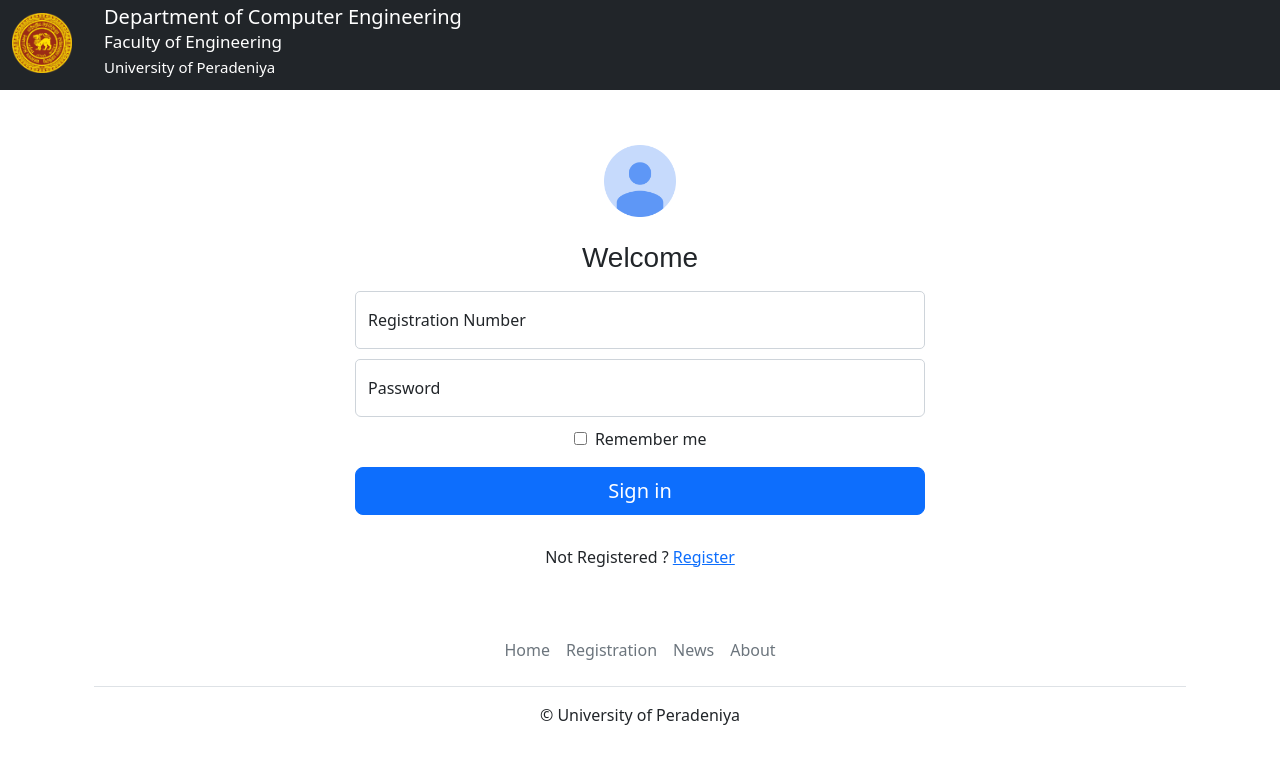
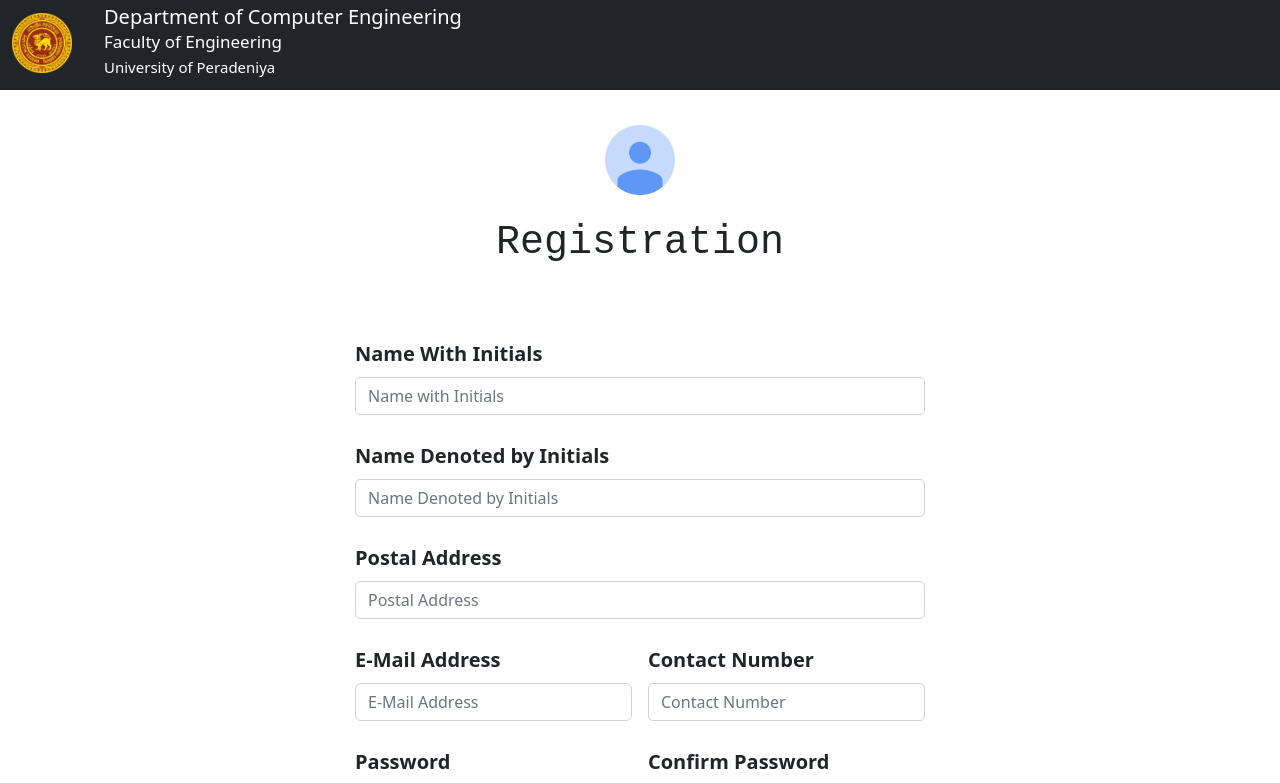
Before and after one commit to JeewanthaUdeshika/e18-co227-postgraduate-student-management-system, a React (Create React App) app in the folder front-end/: page / in a window 1280 px wide. Shown: the top 783 px of the page. Built offline with nearby package versions, Linux system fonts and the light colour scheme.

Commit message:
Function for password checking is implented on basic registration page

```diff
--- a/front-end/src/components/login.jsx
+++ b/front-end/src/components/login.jsx
@@ -1,5 +1,4 @@
 import React, { Component } from 'react';   // Import React
-import '../styles/login.css';              // Import styles of login
 import login from '../images/login.png';    // Import Login image
 
 
@@ -10,9 +9,15 @@ class Login extends Component {
     render() {
         return (
 
-          <body class="text-center" >
+          <body class="text-center" style={{
+            display: 'block',
+            alignItems: 'center',
+            paddingTop: '40px',
+            paddingBottom: '40px'
 
-            <main class="form-signin w-100 m-auto">
+          }}>
+
+            <main class="form-signin w-100 m-auto" style={{maxWidth: '330px', padding: '5px'}}>
               <form >
 
 
@@ -20,7 +25,7 @@ class Login extends Component {
 
                 <h1 class="h3 mb-3 fw-normal" style={{ fontFamily: 'sans-serif'}}>Welcome</h1>
 
-                <div class="form-floating">
+                <div class="form-floating" style={{zIndex: '2'}}>
                   <input type="text" class="form-control" id="floatingInput" placeholder="Registration Number"/>
                   <label for="floatingInput">Registration Number</label>
                 </div>
@@ -31,7 +36,7 @@ class Login extends Component {
                   <label for="floatingPassword">Password</label>
                 </div>
 
-                <div class="checkbox mb-3" style={{alignItems: 'center'}}>
+                <div class="checkbox mb-3" style={{alignItems: 'center', marginTop:'10px'}}>
                   <label>
                     <input type="checkbox" value="remember-me"/>
                     &nbsp; Remember me
--- a/front-end/src/components/register.jsx
+++ b/front-end/src/components/register.jsx
@@ -9,19 +9,60 @@ class Registration extends Component {
     }
 
 
+    state = {
+      password: null,
+      confirmedPassword: null,
+      registrationStatus: null
+    }
+
+
     // Handling form with changes of registered state
     handelRegChange = (regState) => {
-      let selectedState = regState.target.value;      // Variable for get selected state
+      let selectedState = regState.target.value;                    // Variable for get selected state
+      this.setState({registrationStatus: regState.target.value});   // Set registered Student Attribute of state
       console.log(selectedState);
 
       if(selectedState === "registered"){
-        console.log("Registered is Selected")
+        console.log("Registered is Selected");
+        this.passwordCheck();
         }
 
       else{
-        console.log("Provisional is selected")
+        console.log("Provisional is selected");
+        this.passwordCheck();
       }
 
+    }
+
+
+    // Function to get input password
+    getPassword =(event) => {
+      let password = event.target.value;                // Get the entered Passowrd
+      this.setState({password: event.target.value});    // Set password attribute of state
+    }
+
+
+    // Function to get input confirmed password
+    getConfirmed =(event) => {
+      let confirmedPassword = event.target.value;             // Get the entered Confirmed Passowrd
+      this.setState({confirmedPassword: event.target.value}); // Set confirmed password value of state
+    }
+
+
+    // Check whether both password inputs are same or not
+    passwordCheck = (event) =>{
+      let password = this.state.password;                     // Get entered paswword
+      let confirmedPassword = this.state.confirmedPassword;   // Get Confirmed password
+
+      if(password === confirmedPassword){
+        // ToDo: implement task when both password inputs are same
+        console.log('Access granted');
+      }
+
+      else{
+        // ToDo: implement task for incorrected password verification
+        console.log("Incorrect Password");
+      }
     }
 
 
@@ -82,13 +123,13 @@ class Registration extends Component {
 
                 <div class="col-md-6"  style={{fontSize: '20px', fontWeight: 'bold'}}>
                   <label for="password" class="form-label">Password</label>
-                  <input type="password" class="form-control" id="password" placeholder="Password" required/>
+                  <input type="password" class="form-control" id="password" placeholder="Password" onChange={this.getPassword} required/>
                 </div>
 
 
                 <div class="col-md-6"  style={{fontSize: '20px', fontWeight: 'bold'}}>
                   <label for="confirmedPassword" class="form-label">Confirm Password</label>
-                  <input type="password" class="form-control" id="confirmedPassword" placeholder="Confirm Password" required/>
+                  <input type="password" class="form-control" id="confirmedPassword" placeholder="Confirm Password" onChange={this.getConfirmed} required/>
                 </div>
 
 
@@ -124,6 +165,7 @@ class Registration extends Component {
                 </body>
 
               </form>
+
             </main>
           //</body>
 
@@ -143,110 +185,3 @@ export default Registration;
                 </div>
 
                 */
-
-
-/*
-js code for Regsistered Students
-*/
-
-
-/*
-
-                <div class="form-floating">
-                  <input type="text" class="form-control" id="regNo" placeholder="Registration Number" required/>
-                  <label for="regNo">Registration Number</label>
-                </div>
-
-
-                <div class="form-floating">
-                  <input type="text" class="form-control" id="regNo" placeholder="Date of Registration" required/>
-                  <label for="regNo">Registration Number</label>
-                </div>
-
-
-                <div class="form-floating">
-                  <input type="text" class="form-control" id="regDate" placeholder="Date of Registration" required/>
-                  <label for="regDate">Date of Registration</label>
-                </div>
-
-
-
-                <div class="btn-group" role="group" aria-label="Basic radio toggle button group" style={{marginBottom: '12px', marginTop: '15px', width:' 470px'}}>
-
-                 <p style={{marginRight: '10px', marginTop: '10px'}}>Degree</p>
-                  <input type="radio" class="btn-check" name="btnradio" id="phd" autocomplete="off"/>
-                  <label class="btn btn-outline-primary" for="phd">phD</label>
-
-                  <input type="radio" class="btn-check" name="btnradio" id="mphill" autocomplete="off"/>
-                  <label class="btn btn-outline-primary" for="mphill">MPhill</label>
-
-                  <input type="radio" class="btn-check" name="btnradio" id="msc" autocomplete="off"/>
-                  <label class="btn btn-outline-primary" for="msc">MSc</label>
-
-                  <input type="radio" class="btn-check" name="btnradio" id="meng" autocomplete="off"/>
-                  <label class="btn btn-outline-primary" for="meng">MEng</label>
-
-                  <input type="radio" class="btn-check" name="btnradio" id="provisional" autocomplete="off"/>
-                  <label class="btn btn-outline-primary" for="provisional">*Provisional</label>
-                </div>
-
-
-
-                <div class="btn-group" role="group" aria-label="Basic radio toggle button group" style={{marginBottom: '12px', marginTop: '15px', width: '470px'}}>
-
-                 <p style={{marginRight: '10px', marginTop: '10px'}}>Mode of Study</p>
-                  <input type="radio" class="btn-check" name="btnradio" id="partTime" autocomplete="off"/>
-                  <label class="btn btn-outline-primary" for="partTime">Part Time</label>
-
-                  <input type="radio" class="btn-check" name="btnradio" id="fullTime" autocomplete="off"/>
-                  <label class="btn btn-outline-primary" for="fullTime">Full Time</label>
-                </div>
-
-
-
-
-                <div class="form-floating">
-                  <input type="text" class="form-control" id="supervisors" placeholder="Supervisors" required/>
-                  <label for="supervisors">Supervisors</label>
-                </div>
-
-
-
-                <div class="form-floating">
-                  <input type="text" class="form-control" id="researchTopic" placeholder="Research Topic" required/>
-                  <label for="regsearchTopic">Research Topic</label>
-                </div>
-
-
-
-                <div class="col-md-5" style={{marginBottom: '20px', marginTop: '20px', width: '470px'}}>
-                  <label for="progressLevel" class="form-label">Progress Level</label>
-
-                  <select class="form-select" id="progressLevel" required>
-
-                    <option selected disabled value="">Select</option>
-                    <option value="1">Half Year Progress Report Submitted</option>
-                    <option value="2">Annual Progress Report Submitted</option>
-                    <option value="3">Annual Oral Presentation Completed</option>
-                    <option value="4">Viva Completed</option>
-                    <option value="5">Thesis Submitted for Review</option>
-                    <option value="6">Other</option>
-                  </select>
-                </div>
-
-
-
-                <div class="form-floating">
-                  <input type="text" class="form-control" id="lastDate" placeholder="Last Date of Submission" required/>
-                  <label for="lastDate">Last Date of Submission</label>
-                </div>
-
-
-                <form>
-                  <div class="custom-file" style={{marginBottom: '20px'}}>
-                    <label class="custom-file-label" for="customFile">Profile Picture</label>
-                    <input type="file" class="custom-file-input" id="customFile"/>
-                  </div>
-                </form>
-
-*/
--- a/front-end/src/index.js
+++ b/front-end/src/index.js
@@ -9,9 +9,11 @@ import RegisteredRegPage from './pages/reg-reg-page';
 import ProRegPage from './pages/pro-reg-page';
 import RegisterBasic from './pages/register-basic';
 
+
+
 const root = ReactDOM.createRoot(document.getElementById('root'));
 root.render(
-    <LoginPage/>
+    <RegisterBasic/>
     );
 
 // If you want to start measuring performance in your app, pass a function
--- a/front-end/src/styles/login.css
+++ /dev/null
@@ -1,33 +0,0 @@
-html,
-body {
-  height: 100%;
-}
-
-body {
-  display: block;
-  align-items: center;
-  padding-top: 40px;
-  padding-bottom: 40px;
-  background-color: #ffffff;
-}
-
-.form-signin {
-  max-width: 330px;
-  padding: 15px;
-}
-
-.form-signin .form-floating:focus-within {
-  z-index: 2;
-}
-
-.form-signin input[type="text"] {
-  margin-bottom: -1px;
-  border-bottom-right-radius: 5px;
-  border-bottom-left-radius: 5px;
-}
-
-.form-signin input[type="password"] {
-  margin-bottom: 10px;
-  border-top-left-radius: 5px;
-  border-top-right-radius: 5px;
-}
```
